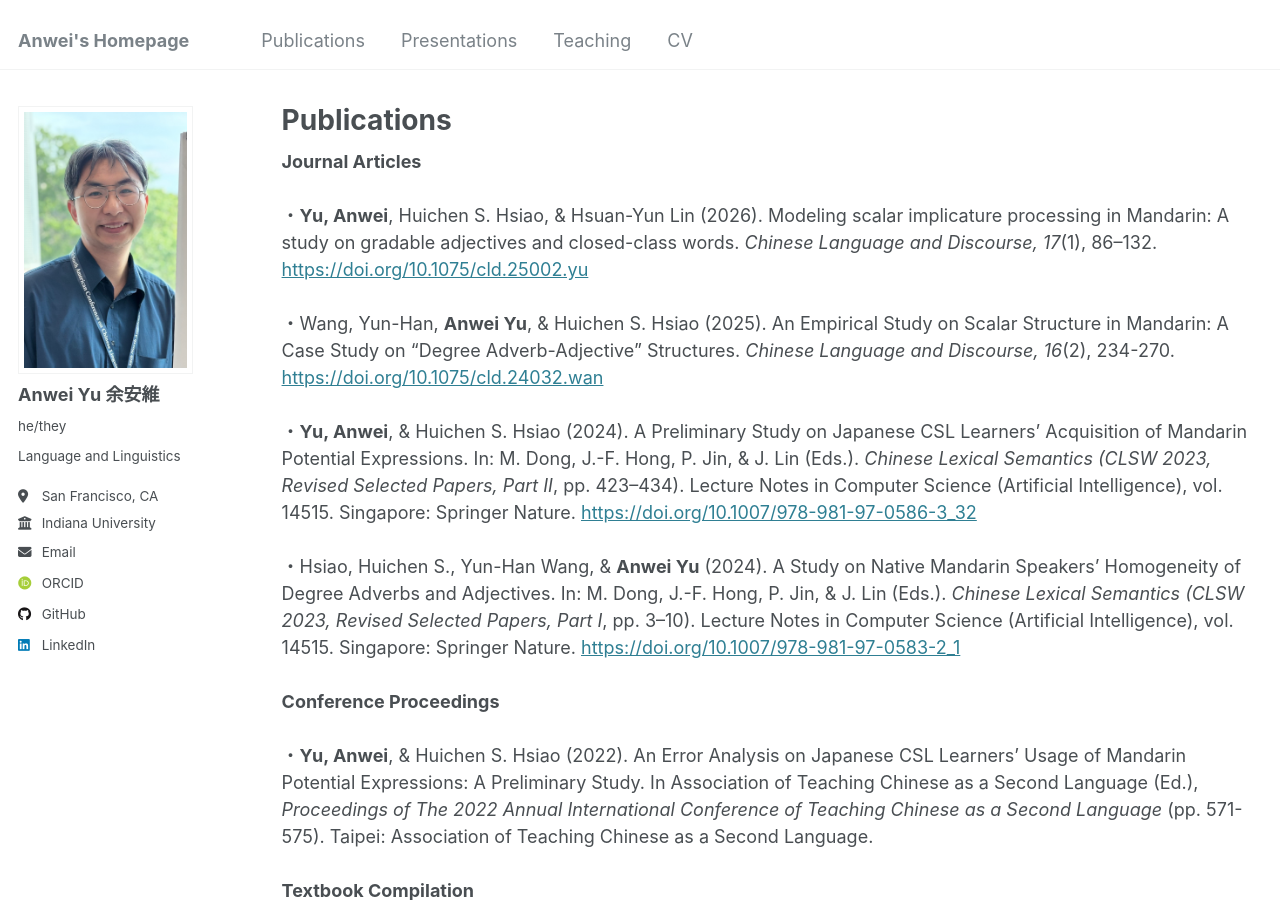
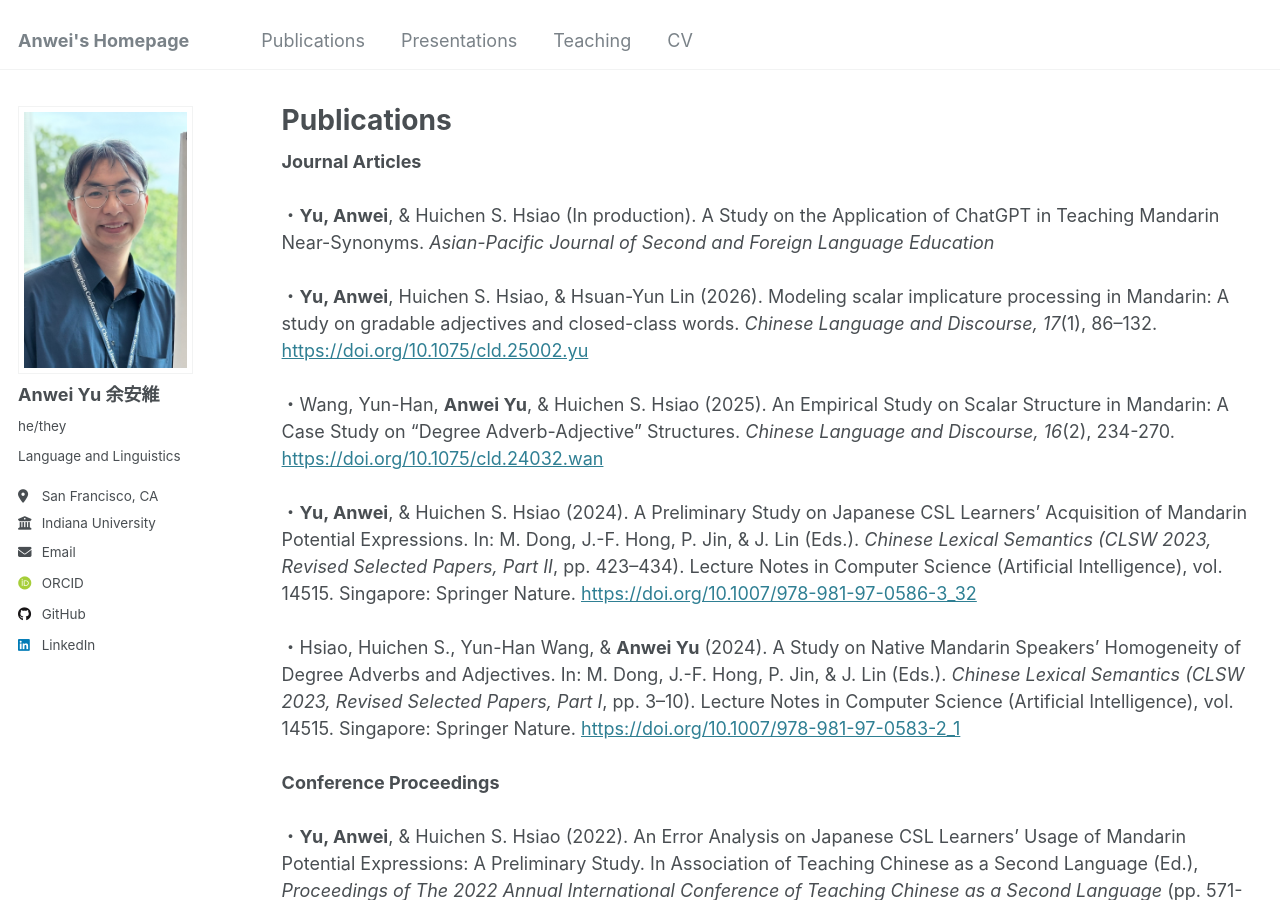
Before and after one commit to anweiyu/anweiyu.github.io, a Jekyll site: the page built from _pages/publications.html, in a window 1280 px wide and 900 px high. Built offline with Jekyll 4.4.1, drawn with Linux system fonts in a browser that asks for light colours; some web fonts are replaced.

Commit message:
Update publications.html

```diff
--- a/_pages/publications.html
+++ b/_pages/publications.html
@@ -5,6 +5,7 @@ permalink: /publications/
 author_profile: true
 ---
 <strong>Journal Articles</strong><br><br>
+・<strong>Yu, Anwei</strong>, & Huichen S. Hsiao (In production). A Study on the Application of ChatGPT in Teaching Mandarin Near-Synonyms. <em>Asian-Pacific Journal of Second and Foreign Language Education</em><br><br>
 ・<strong>Yu, Anwei</strong>, Huichen S. Hsiao, & Hsuan-Yun Lin (2026). Modeling scalar implicature processing in Mandarin: A study on gradable adjectives and closed-class words. <em>Chinese Language and Discourse, 17</em>(1), 86–132. <a href="https://doi.org/10.1075/cld.25002.yu">https://doi.org/10.1075/cld.25002.yu</a><br><br>
 ・Wang, Yun-Han, <strong>Anwei Yu</strong>, & Huichen S. Hsiao (2025). An Empirical Study on Scalar Structure in Mandarin: A Case Study on “Degree Adverb-Adjective” Structures. <em>Chinese Language and Discourse, 16</em>(2), 234-270. <a href="https://doi.org/10.1075/cld.24032.wan">https://doi.org/10.1075/cld.24032.wan</a><br><br>
 ・<strong>Yu, Anwei</strong>, & Huichen S. Hsiao (2024). A Preliminary Study on Japanese CSL Learners’ Acquisition of Mandarin Potential Expressions. In: M. Dong, J.-F. Hong, P. Jin, & J. Lin (Eds.). <em>Chinese Lexical Semantics (CLSW 2023, Revised Selected Papers, Part II</em>, pp. 423–434). Lecture Notes in Computer Science (Artificial Intelligence), vol. 14515. Singapore: Springer Nature. <a href="https://doi.org/10.1007/978-981-97-0586-3_32">https://doi.org/10.1007/978-981-97-0586-3_32</a><br><br>
```
